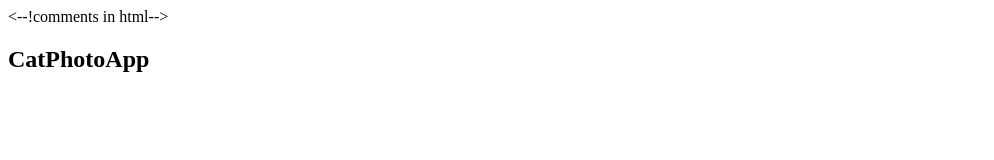
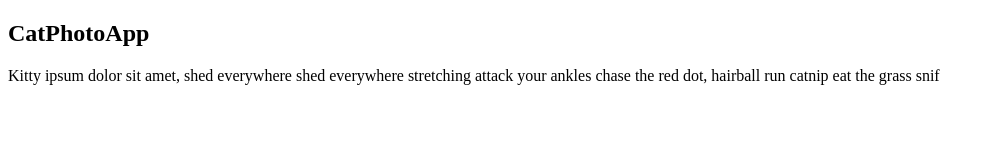
Before and after one commit to Nollldor/freecodecamp, a website: page html-css/catApp.html in a window 1280 px wide. Shown: the whole page, without its empty margins (0-994 px from the left). Drawn offline with Linux system fonts and the light colour scheme.

Commit message:
delete h1 element and useless comments

```diff
--- a/html-css/catApp.html
+++ b/html-css/catApp.html
@@ -5,15 +5,10 @@
     <title>Inform with the Paragraph Element</title>
 </head>
 <body>
-<--!comments in html-->
-<!--
-<h1>Hello World</h1>
--->
 <h2>CatPhotoApp</h2>
-<!--
+
 <p>Kitty ipsum dolor sit amet, shed everywhere shed everywhere
     stretching attack your ankles chase the red dot,
     hairball run catnip eat the grass snif</p>
--->
 </body>
 </html>
```
